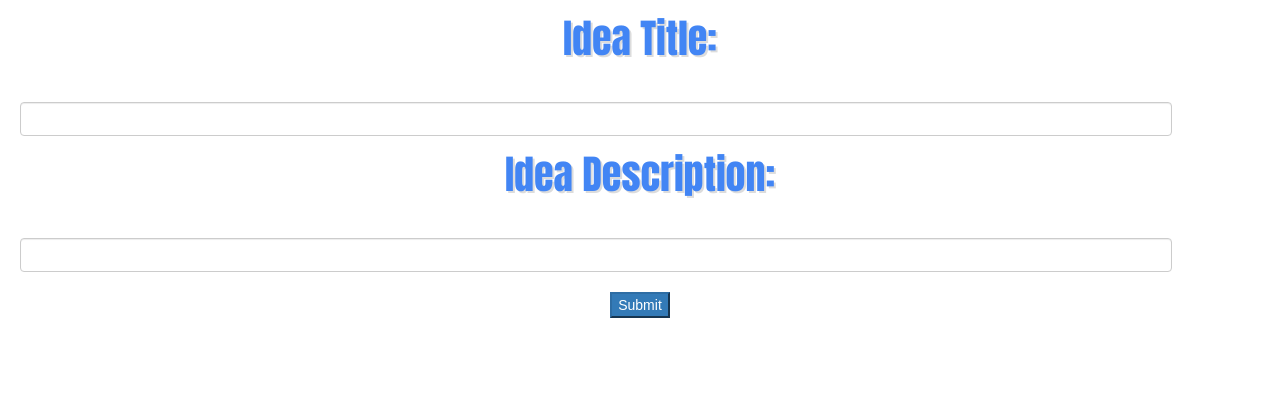
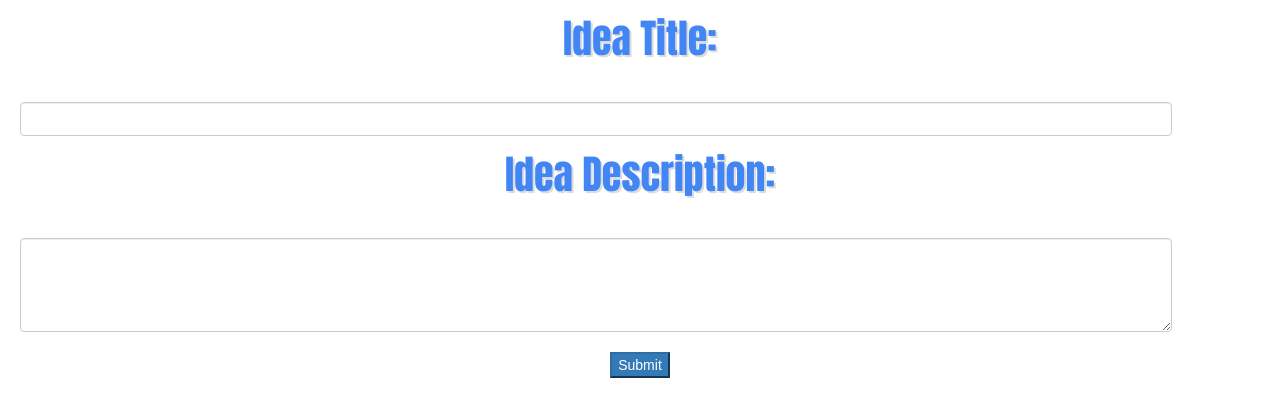
Before and after one commit to m2ftl/co-creation-app, a React (Create React App) app in the folder react-app/: page /createidea in a window 1280 px wide. Shown: the top 416 px of the page. Built offline with nearby package versions, Linux system fonts and the light colour scheme.

Commit message:
createidea

```diff
--- a/react-app/src/modules/ideas/Createidea.js
+++ b/react-app/src/modules/ideas/Createidea.js
@@ -43,6 +43,7 @@ const renderText = ({
   </div>
 )
 
+
 class ContactForm extends Component{
   render() {
     const { handleSubmit, pristine, submitting, invalid } = this.props;
@@ -60,7 +61,7 @@ class ContactForm extends Component{
               <Field
                 name="description"
                 type="textarea"
-                component={renderField}
+                component={renderText}
                 label="Idea Description:"
               />
             </div>
```
